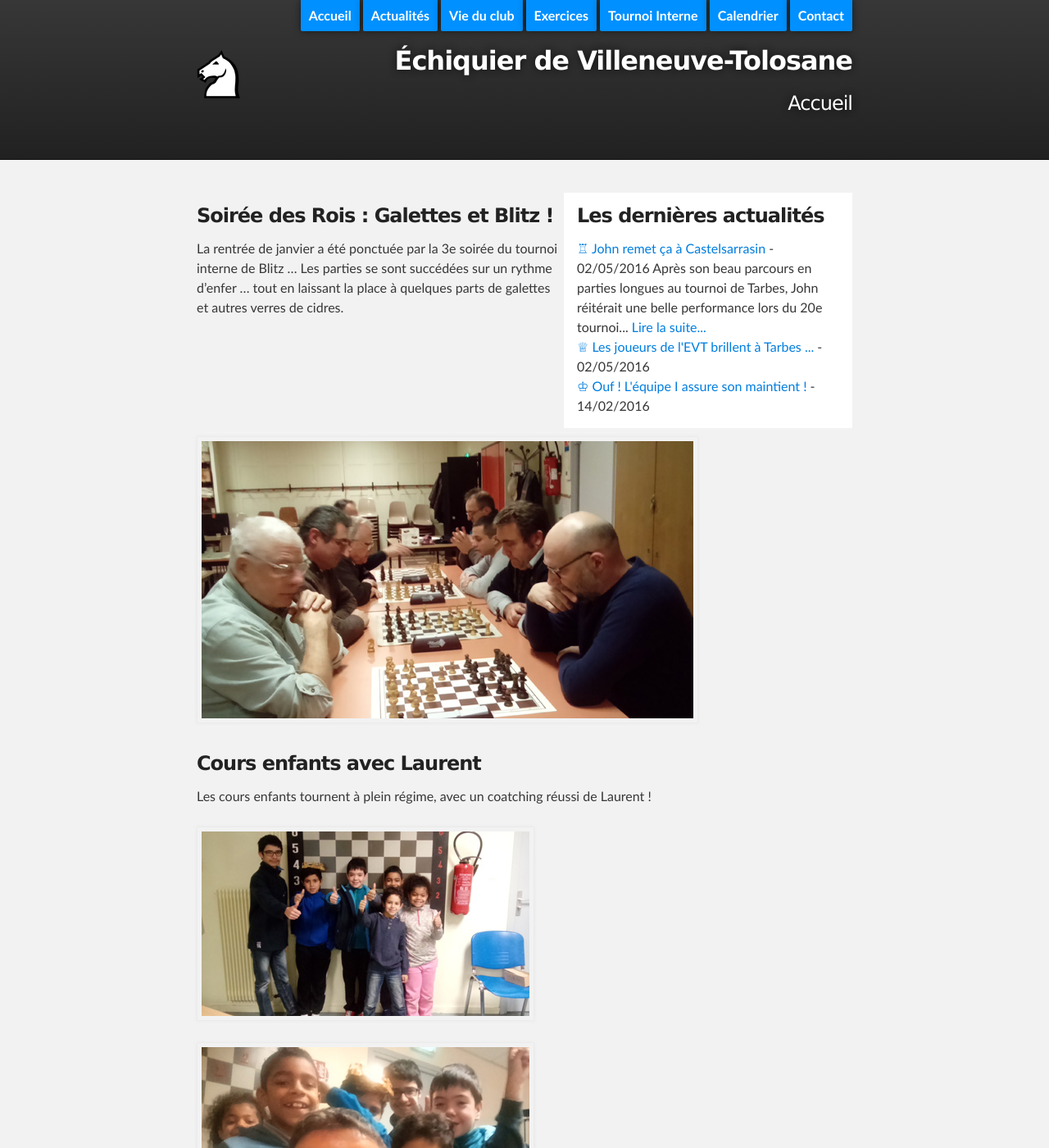
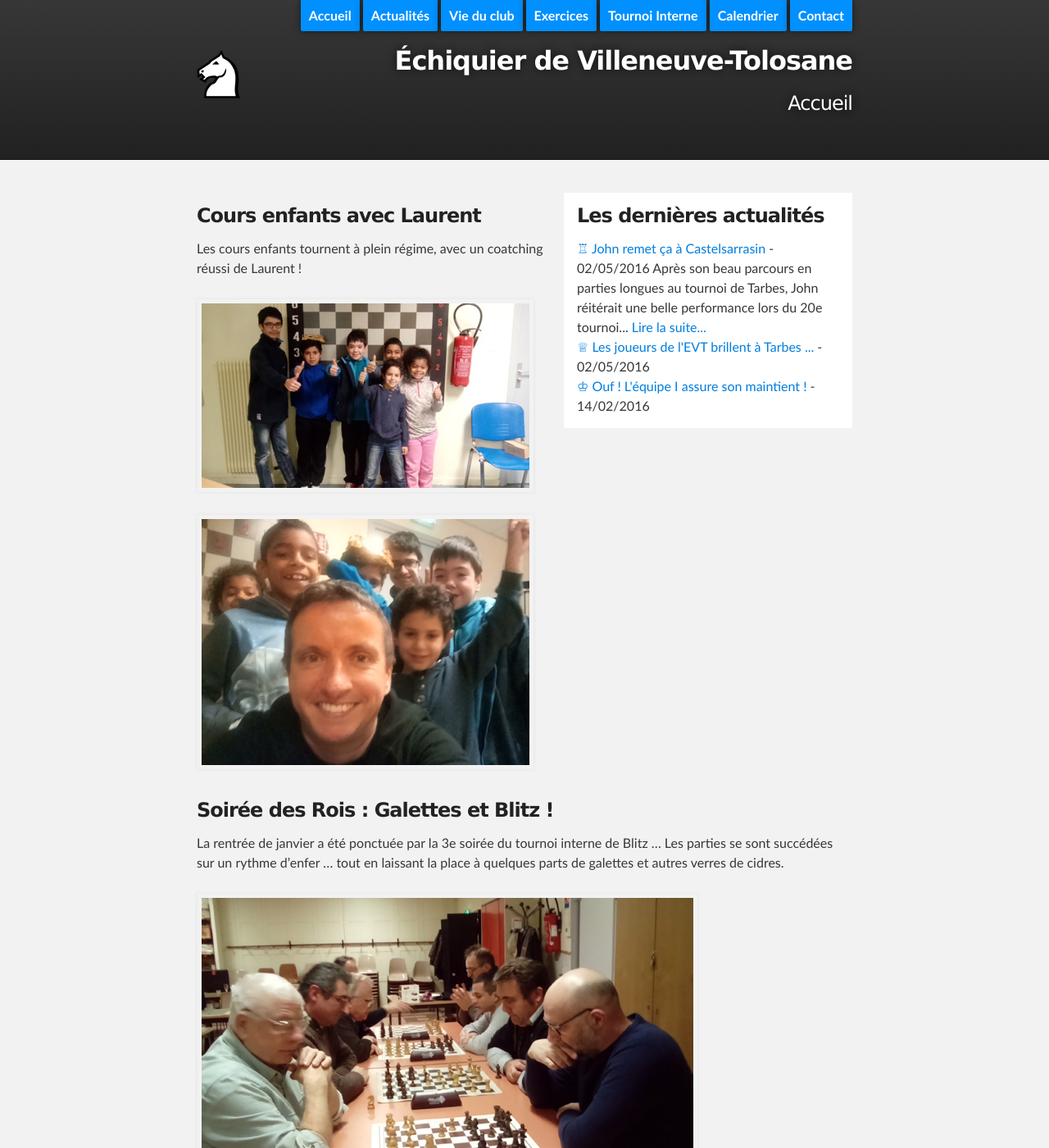
Before and after one commit to echiquier-villeneuve-tolosane/echiquier-villeneuve-tolosane.github.io, a Jekyll site: the page built from index.md, in a window 1280 px wide and 1400 px high. Shown: the whole window at 82% size. Built offline with Jekyll 4.4.1, drawn with Linux system fonts in a browser that asks for light colours; nearby versions of some CDN libraries.

Commit message:
Updated index.md

```diff
--- a/index.md
+++ b/index.md
@@ -5,18 +5,17 @@ title: Accueil
 published: true
 ---
 
+### Cours enfants avec Laurent ###
+
+Les cours enfants tournent à plein régime, avec un coatching réussi de Laurent !
+
+![](photos/2017_cours_Laurent1.JPG)![](photos/2017_cours_Laurent2.JPG)
 
 ### Soirée des Rois : Galettes et Blitz ! ###
 
 La rentrée de janvier a été ponctuée par la 3e soirée du tournoi interne de Blitz ... Les parties se sont succédées sur un rythme d'enfer ... tout en laissant la place à quelques parts de galettes et autres verres de cidres.
 
 ![](photos/2017_Blitz1.JPG)
-
-### Cours enfants avec Laurent ###
-
-Les cours enfants tournent à plein régime, avec un coatching réussi de Laurent !
-
-![](photos/2017_cours_Laurent1.JPG)![](photos/2017_cours_Laurent2.JPG)
 
 ### Blitz enfants avec Laurent ###
 
```
